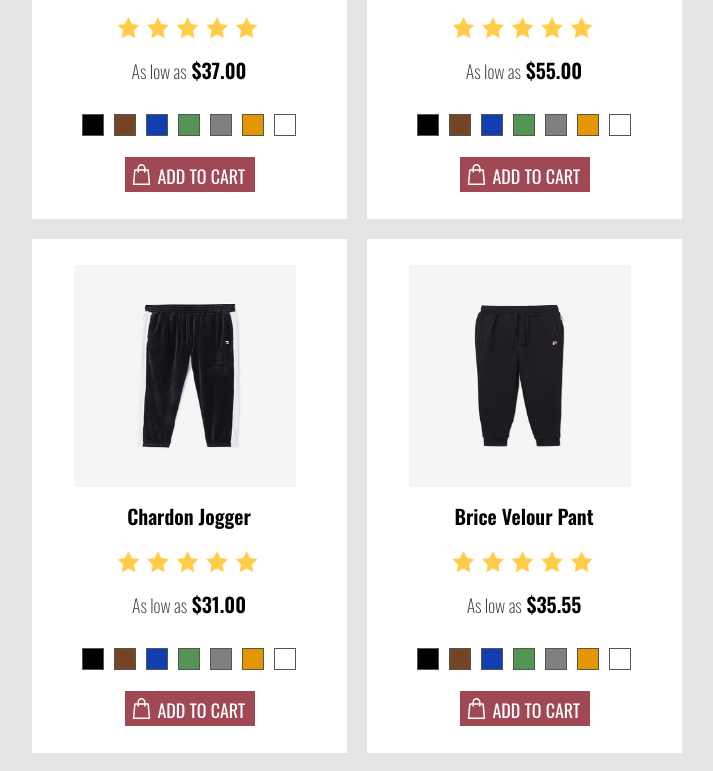
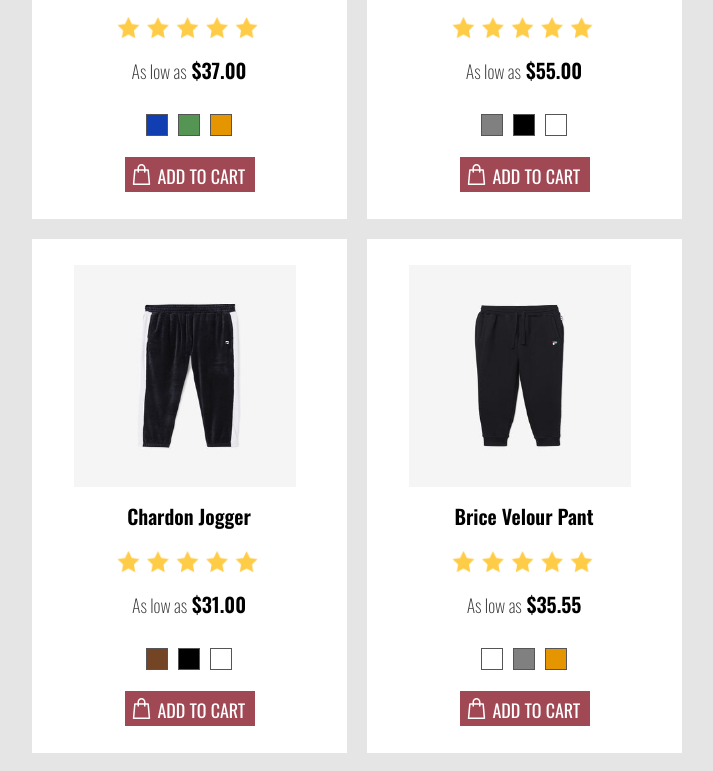
Before and after one commit to otecMuxah/Project-3-2, a plain HTML site: page shorts.html in a window 1280 px wide. Shown: the part 1673-2444 px from the top of the page, without its empty margins (350-1063 px from the left). Drawn offline with nearby package versions, Linux system fonts and the light colour scheme.

Commit message:
add colors on product list

```diff
--- a/index.js
+++ b/index.js
@@ -102,6 +102,7 @@
       postEl.setAttribute("productid", el.id);
       postEl.classList.add("filter__goods__items");
       // #TODO: fix image links
+      console.log(el.colors);
       postEl.innerHTML = `
         <a href="./product.html?id=${el.id}">
           <img src="/img/base/${el.id}.jpeg">
@@ -110,20 +111,7 @@
           <p class="filter__goods__item__price"><span>As low as</span> $${el.price}</p>
           <div>
               <form action="" class="filter__goods__colors">
-        <input type="radio" name="color" id="goodscolor1${el.id}" value="black" class="goods_color__1">
-        <label for="goodscolor1${el.id}"></label>
-        <input type="radio" name="color" id="goodscolor2${el.id}" value="brown" class="goods_color__2">
-        <label for="goodscolor2${el.id}"></label>
-        <input type="radio" name="color" id="goodscolor3${el.id}" value="blue" class="goods_color__3">
-        <label for="goodscolor3${el.id}"></label>
-        <input type="radio" name="color" id="goodscolor4${el.id}" value="green" class="goods_color__4">
-        <label for="goodscolor4${el.id}"></label>
-        <input type="radio" name="color" id="goodscolor5${el.id}" value="gray" class="goods_color__5">
-        <label for="goodscolor5${el.id}"></label>
-        <input type="radio" name="color" id="goodscolor6${el.id}" value="orange" class="goods_color__6">
-        <label for="goodscolor6${el.id}"></label>
-        <input type="radio" name="color" id="goodscolor7${el.id}" value="white" class="goods_color__7">
-        <label for="goodscolor7${el.id}"></label>
+                ${renderColorElement(el.colors)}
               </form>
           </div>
         </a>
@@ -139,6 +127,15 @@
         addToCart(this.getAttribute("productid"), postsMap);
       });
     }
+  }
+
+  function renderColorElement(colors) {
+    return colors.map((color, idx) => {
+      return `
+        <input type="radio" name="color" id="goodscolor1${idx}" value="${color}">
+        <label for="goodscolor1${idx}" class="goods_color ${color}"></label>
+      `
+    }).join('');
   }
 
   function displayPagination(arrData, rowPerPage) {
--- a/style/style.css
+++ b/style/style.css
@@ -941,30 +941,30 @@
 box-shadow: 0px 0px 18px rgba(72, 67, 224, 0.573);
 }
 
-.goods_color__1 + label {
+.goods_color.black {
   background-color: #000000;
 }
 
-.goods_color__2 + label {
+.goods_color.brown {
   background-color: #744524;
 }
 
-.goods_color__3 + label {
+.goods_color.blue {
 background-color: #113EB1;
 }
 
-.goods_color__4 + label {
+.goods_color.green {
 background-color: #549554;
 }
-.goods_color__5 + label {
+.goods_color.grey {
 background-color: #808080;
 }
 
-.goods_color__6 + label {
+.goods_color.orange {
 background-color: #E59500;
 }
 
-.goods_color__7 + label {
+.goods_color.white {
 background-color: white;
 }
 
@@ -1449,3 +1449,5 @@
   height: 300px;
   margin-bottom: 40px;
 }
+
+.
```
Lines whose indentation alone changed are shown as unchanged.
